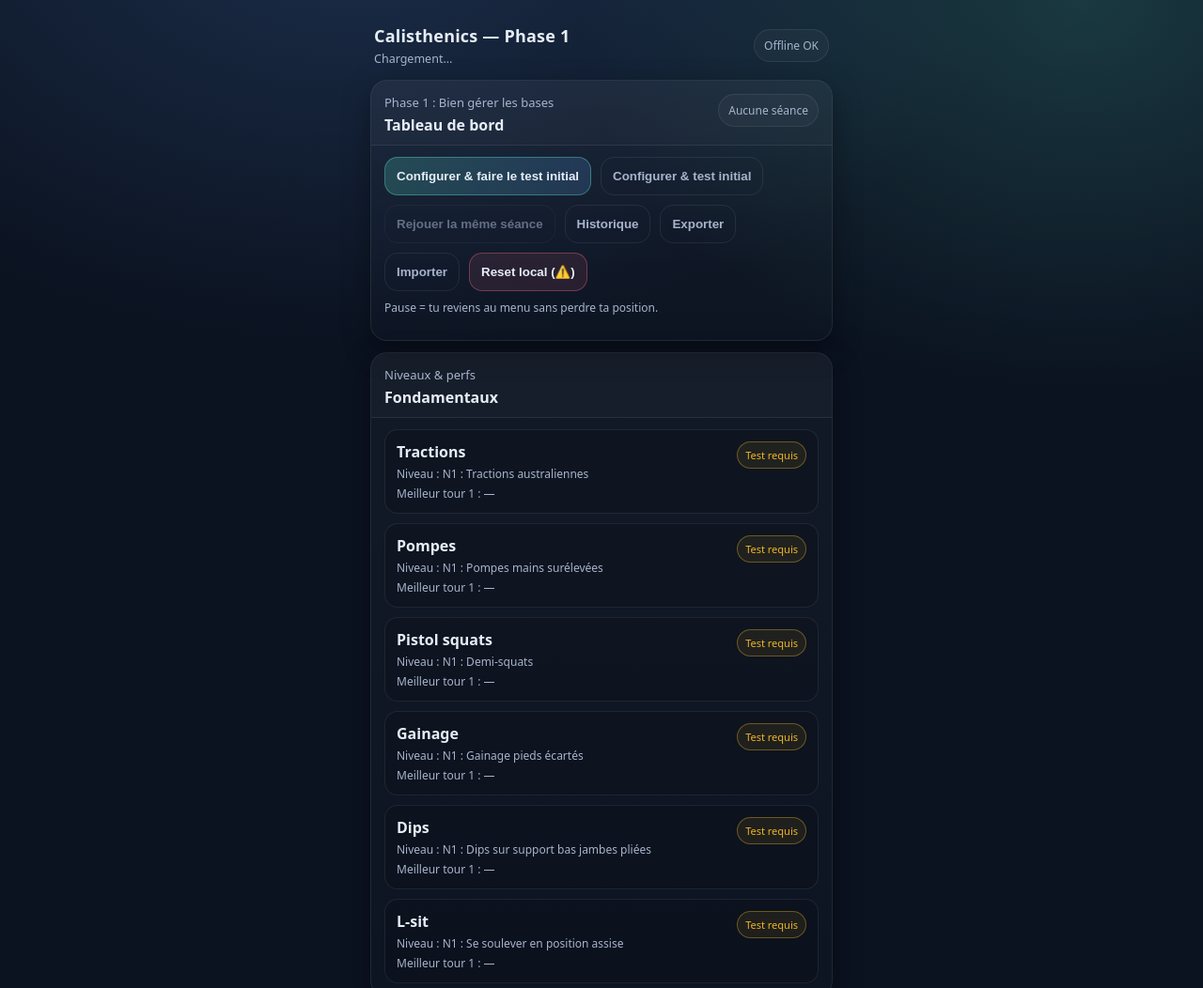
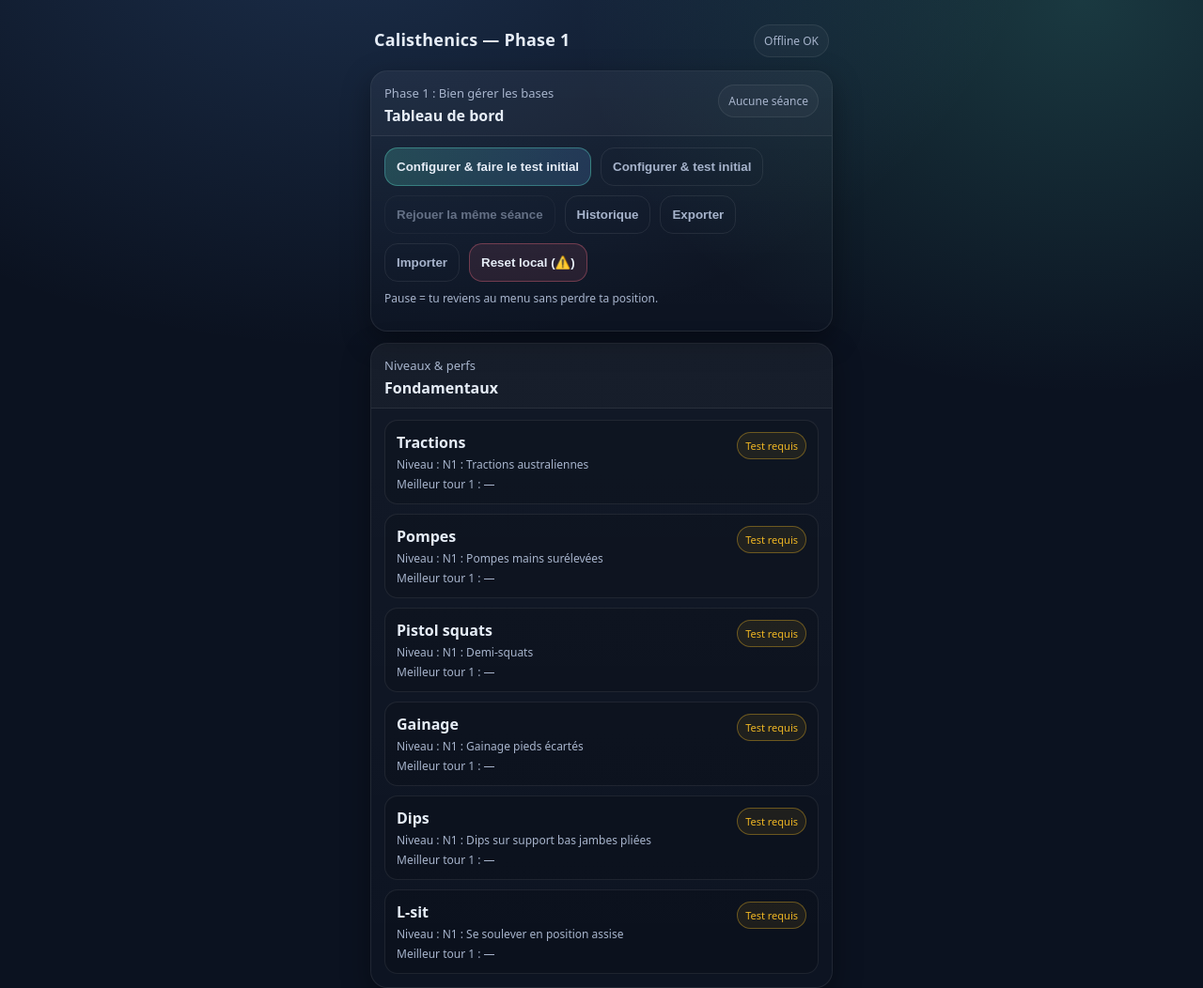
Before and after one commit to junior9929/calisthenics-app, a plain HTML site: page index.html in a window 1280 px wide. Shown: the top 1052 px of the page at 94% size. Drawn offline with Linux system fonts and the light colour scheme.

Commit message:
index.html

```diff
--- a/index.html
+++ b/index.html
@@ -381,7 +381,7 @@
     <header>
       <div class="title">
         <h1>Calisthenics — Phase 1</h1>
-        <p id="subtitle">Chargement…</p>
+        <p id="subtitle"></p>
       </div>
       <div class="pill" id="pill">Offline OK</div>
     </header>
```
